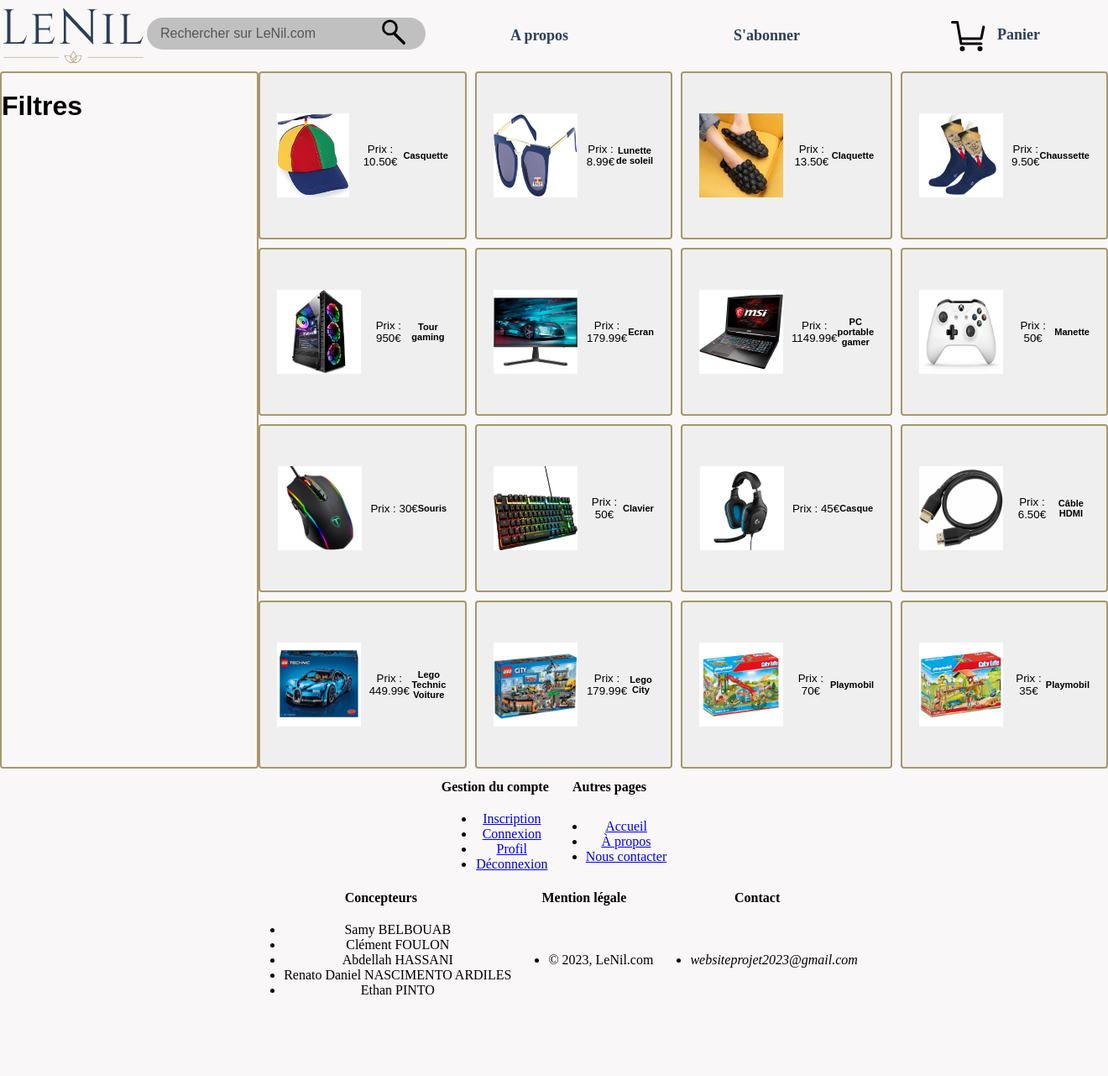
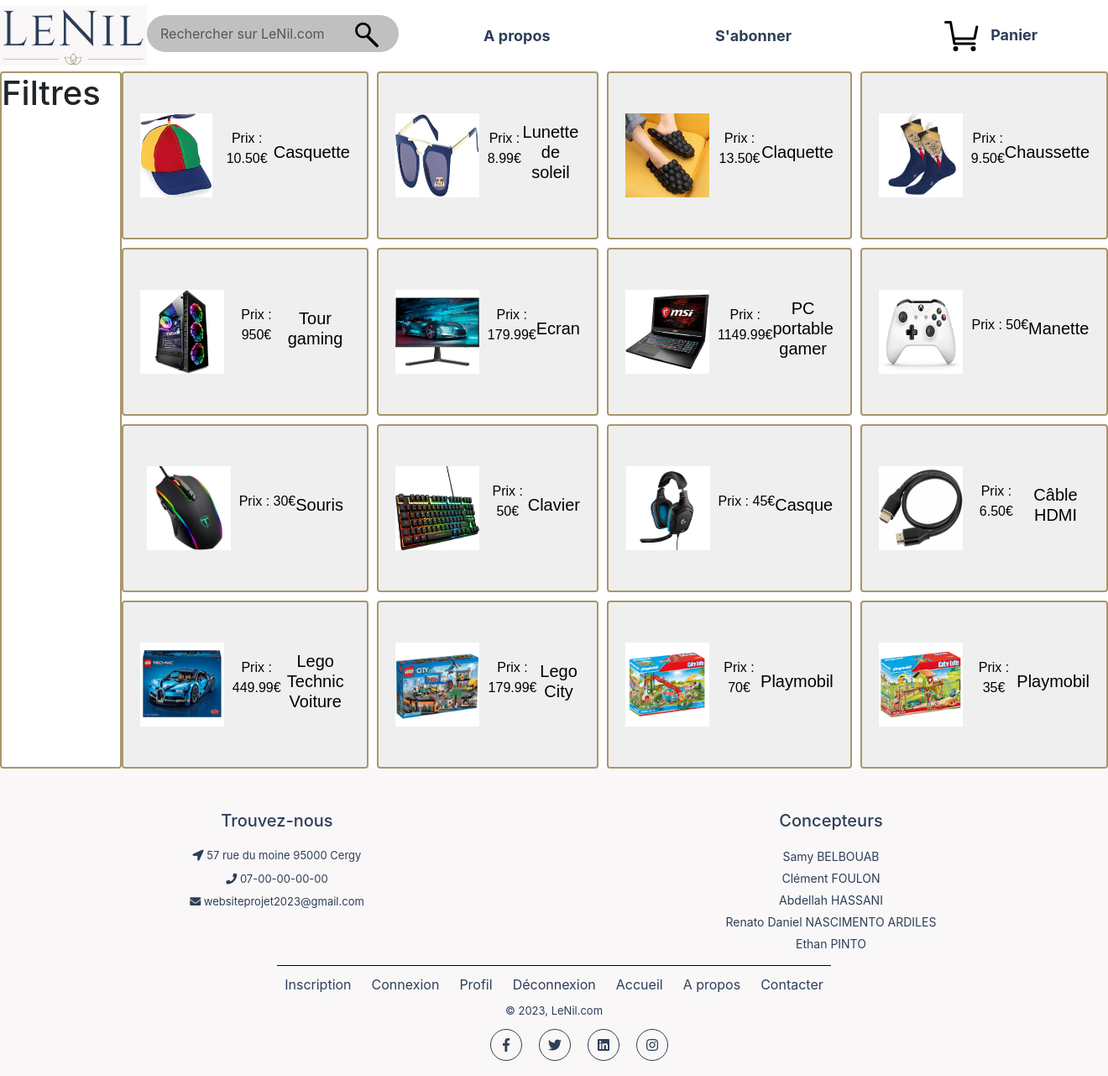
Before and after one commit to Ymasuu/LeNil, a PHP site: page /pages/Vue/index.php in a window 1320 px wide. Shown: the whole page at 84% size. Before the commit the page ends 1184 px from the top, so only its background shows below. Run offline with PHP 8.4, Linux system fonts and the light colour scheme; some libraries are stand-ins or nearby versions.

Commit message:
Add files via upload

```diff
--- a/templates/footer.php
+++ b/templates/footer.php
@@ -1,47 +1,43 @@
-<footer style="text-align:center;">
-	<table class="footerContent" style="margin:auto;">
-		<tr>
-			<th>Gestion du compte</th>
-			<th>Autres pages</th>
-		</tr>
-		<tr>
-			<td>
-				<ul>
-					<li><a href=createAccount.php>Inscription</a></li>
-					<li><a href=login.php>Connexion</a></li>
-					<li><a href=profil.php>Profil</a></li>
-					<li><a href=../Contrôleur/process_logout.php>Déconnexion</a></li>
-				</ul>
-			</td>
-			<td>
-				<ul>
-					<li><a href=index.php>Accueil</a></li>
-					<li><a href=about.php>À propos</a></li>
-					<li><a href=contact.php>Nous contacter</a></li>
-				</ul>
-			</td>
-		</tr>
-	</table>
-	<table class="footerContent" style="margin:auto;">
-		<tr>
-			<th>Concepteurs</th>
-			<th>Mention légale</th>
-			<th>Contact</th>
-		</tr>
-		<tr>
-			<td>
-				<ul>
+<link rel="stylesheet" href="https://stackpath.bootstrapcdn.com/bootstrap/4.1.3/css/bootstrap.min.css" integrity="sha384-MCw98/SFnGE8fJT3GXwEOngsV7Zt27NXFoaoApmYm81iuXoPkFOJwJ8ERdknLPMO" crossorigin="anonymous">
+<link rel="stylesheet" href="https://use.fontawesome.com/releases/v5.2.0/css/all.css" integrity="sha384-hWVjflwFxL6sNzntih27bfxkr27PmbbK/iSvJ+a4+0owXq79v+lsFkW54bOGbiDQ" crossorigin="anonymous">
+
+<footer class="footer">
+    <div class="p1">
+        <div class="c1">
+            <h5 class="color pt2">Trouvez-nous</h5>
+            <p><i class="fa fa-location-arrow"></i> 57 rue du moine 95000 Cergy </p>
+            <p><i class="fa fa-phone"></i>  07-00-00-00-00  </p>
+            <p><i class="fa fa fa-envelope"></i> websiteprojet2023@gmail.com  </p>
+        </div>
+
+        <div class="c1">
+            <h5 class="color pt2">Concepteurs</h5>
+            <ul class="name">
                 <li>Samy BELBOUAB</li>
                 <li>Clément FOULON</li>
                 <li>Abdellah HASSANI</li>
                 <li>Renato Daniel NASCIMENTO ARDILES</li>
                 <li>Ethan PINTO</li>
             </ul>
-			</td>
-			<td style="text-align: top;"><ul><li>© 2023, LeNil.com</li></ul></td>
-			<td>
-				<address><ul><li>websiteprojet2023@gmail.com</li></ul></address>
-			</td>
-		</tr>
-	</table>
+        </div>
+    </div>
+    <div class="line"></div>
+    <div>
+        <ul class="button_link">
+            <li><a href=createAccount.php>Inscription</a></li>
+            <li><a href=login.php>Connexion</a></li>
+            <li><a href=profil.php>Profil</a></li>
+            <li><a href=../Contrôleur/process_logout.php>Déconnexion</a></li>
+            <li><a href=index.php>Accueil</a></li>
+            <li><a href=about.php>A propos</a></li>
+            <li><a href=contact.php>Contacter</a></li>
+        </ul>
+        <p class="text-center">© 2023, LeNil.com</p>
+        <ul class="logo">
+            <li><a href="http://webenlance.com"><i class="fab fa-facebook-f"></i></a></li>
+            <li><a href="http://webenlance.com"><i class="fab fa-twitter"></i></a></li>
+            <li><a href="http://webenlance.com"><i class="fab fa-linkedin"></i></a></li>
+            <li><a href="http://webenlance.com"><i class="fab fa-instagram"></i></a></li>
+        </ul>
+    </div>
 </footer>
--- a/templates/header.php
+++ b/templates/header.php
@@ -5,7 +5,7 @@
 			<div class="search-container">
 				<form class="search-form">
 					<input type="text" name ="query" placeholder="Rechercher sur LeNil.com">
-					<button type="submit"><i class="fa fa-search"></i>
+					<button type="submit">
 						<svg width="32" height="32" viewBox="0 0 460 460">
 						<ellipse style="fill: none; stroke: rgb(0, 0, 0); stroke-width: 40px;" cx="165" cy="164.984" rx="115" ry="114.984"></ellipse>
 						<path style="fill: rgb(216, 216, 216); stroke: rgb(0, 0, 0); stroke-linecap: round; stroke-width: 50px;" d="M 208.166 347.127 L 438.717 347.027" transform="matrix(0.707107, 0.707107, -0.707107, 0.707107, 340.154351, -127.051178)"></path>
```
Lines whose indentation alone changed are shown as unchanged.
